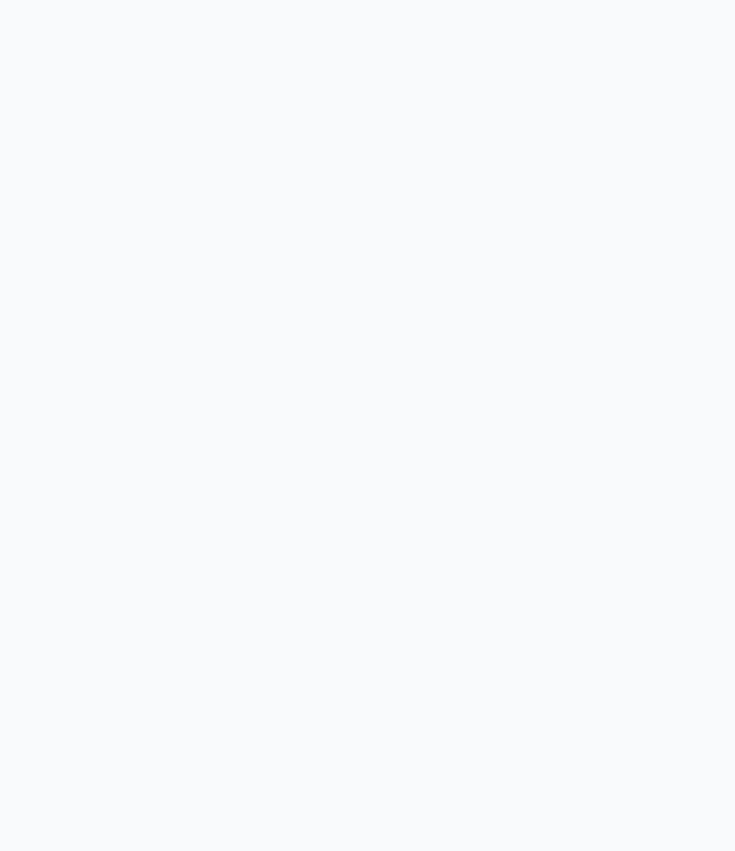
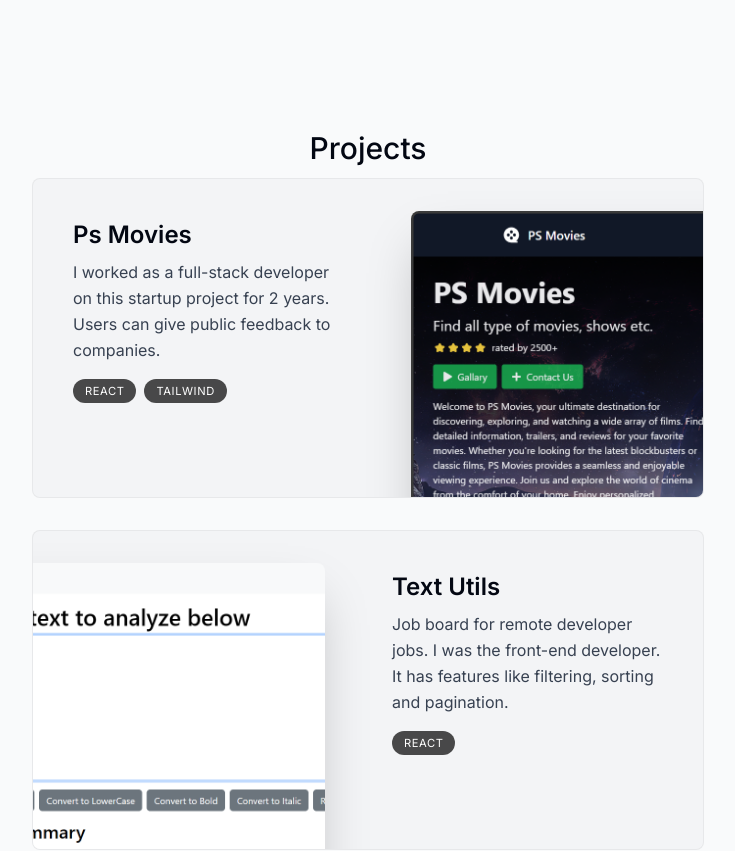
Before and after one commit to prince-sunsara/portfolio-website, a Next.js app: page / in a window 1280 px wide. Shown: the part 1320-2171 px from the top of the page, without its empty margins (272-1007 px from the left). Before the commit the page ends 1450 px from the top, so only its background shows below. Built offline with nearby package versions, Linux system fonts and the light colour scheme.

Commit message:
projects section work

```diff
--- a/app/layout.tsx
+++ b/app/layout.tsx
@@ -16,7 +16,7 @@
   children: React.ReactNode;
 }>) {
   return (
-    <html lang="en">
+    <html lang="en" className="!scroll-smooth">
       <body
         className={`${inter.className} relative bg-gray-50 text-gray-950 pt-28 sm:pt-36`}
       >
--- a/app/page.tsx
+++ b/app/page.tsx
@@ -1,4 +1,4 @@
-import { About, Intro, SectionDivider } from "@/components";
+import { About, Intro, Project, SectionDivider } from "@/components";
 
 export default function Home() {
   return (
@@ -6,6 +6,7 @@
       <Intro />
       <SectionDivider />
       <About />
+      <Project />
     </main>
   );
 }
--- a/components/About.tsx
+++ b/components/About.tsx
@@ -7,10 +7,11 @@
 const About = () => {
   return (
     <motion.section
-      className="mb-28 max-w-[45rem] text-center leading-8 sm:mb-40"
+      className="mb-28 max-w-[45rem] text-center leading-8 sm:mb-40 scroll-mt-28"
       initial={{ opacity: 0, y: 100 }}
       animate={{ opacity: 1, y: 0 }}
       transition={{ delay: 0.175 }}
+      id="about"
     >
       <SectionHeading>About me</SectionHeading>
       <p>
--- a/components/Intro.tsx
+++ b/components/Intro.tsx
@@ -1,3 +1,4 @@
+/* eslint-disable react/no-unescaped-entities */
 "use client";
 import Image from "next/image";
 import React from "react";
@@ -10,7 +11,10 @@
 const Intro = () => {
   return (
     <>
-      <section className="mb-28 max-w-[50rem] text-center sm:mb-0">
+      <section
+        id="home"
+        className="mb-28 max-w-[50rem] text-center sm:mb-0 scroll-mt-28"
+      >
         <div className="flex items-center justify-center">
           <div className="relative">
             <motion.div
--- /dev/null
+++ b/components/Project.tsx
@@ -0,0 +1,56 @@
+"use client";
+
+import React, { useRef } from "react";
+import { projectsData } from "@/lib/data";
+import Image from "next/image";
+import { useScroll, useTransform } from "framer-motion";
+import { motion } from "framer-motion";
+
+type ProjectPropsType = (typeof projectsData)[number];
+
+function Project({ title, description, tags, imageUrl }: ProjectPropsType) {
+  const ref = useRef<HTMLDivElement>(null);
+  const { scrollYProgress } = useScroll({
+    target: ref,
+    offset: ["0 1", "1.33 1"],
+  });
+  const scaleProgress = useTransform(scrollYProgress, [0, 1], [0.8, 1]);
+  const opacityProgress = useTransform(scrollYProgress, [0, 1], [0.6, 1]);
+  return (
+    <motion.div
+      style={{
+        scale: scaleProgress,
+        opacity: opacityProgress,
+      }}
+      ref={ref}
+      className="group mb-3 sm:mb-8"
+    >
+      <section className=" bg-gray-100 max-w-[42rem] border rounded-lg border-black/5 overflow-hidden sm:pr-8 relative sm:h-[20rem]  hover:bg-gray-200 transition cursor-pointer">
+        <div className="pt-4 pb-7 px-5 sm:pl-10 sm:pr-2 sm:pt-10 sm:max-w-[50%] flex flex-col sm:mt-auto h-full group-even:ml-auto">
+          <h3 className="text-2xl font-semibold">{title}</h3>
+          <p className="mt-2 leading-relaxed text-gray-700">{description}</p>
+          <ul className="flex flex-wrap mt-4 gap-2">
+            {tags.map((tag, index) => (
+              <li
+                key={index}
+                className="bg-black/[0.7] px-3 py-1 text-[0.7rem] uppercase tracking-wider text-white rounded-full"
+              >
+                {tag}
+              </li>
+            ))}
+          </ul>
+        </div>
+
+        <Image
+          className="absolute top-8 -right-40 w-[28.25rem] rounded-t-lg shadow-2xl group-even:right-[initial] group-even:-left-40 transition group-hover:scale-[1.04] group-hover:-rotate-2 group-hover:-translate-x-3 group-hover:translate-y-3 group-even:group-hover:rotate-2 group-even:group-hover:translate-x-3 group-even:group-hover:translate-y-3
+        "
+          src={imageUrl}
+          alt="Project I worked"
+          quality={95}
+        />
+      </section>
+    </motion.div>
+  );
+}
+
+export default Project;
--- /dev/null
+++ b/components/Projects.tsx
@@ -0,0 +1,21 @@
+import React from "react";
+import SectionHeading from "./SectionHeading";
+import { projectsData } from "@/lib/data";
+import Project from "./Project";
+
+const Projects = () => {
+  return (
+    <section id="projects" className="scroll-mt-28">
+      <SectionHeading>Projects</SectionHeading>
+      <div>
+        {projectsData.map((project, index) => (
+          <React.Fragment key={index}>
+            <Project {...project} />
+          </React.Fragment>
+        ))}
+      </div>
+    </section>
+  );
+};
+
+export default Projects;
--- a/components/index.ts
+++ b/components/index.ts
@@ -2,5 +2,6 @@
 import Intro from "./Intro";
 import SectionDivider from "./SectionDivider";
 import About from "./About";
+import Project from "./Projects";
 
-export { Header, Intro, SectionDivider, About };
+export { Header, Intro, SectionDivider, About, Project };
```
